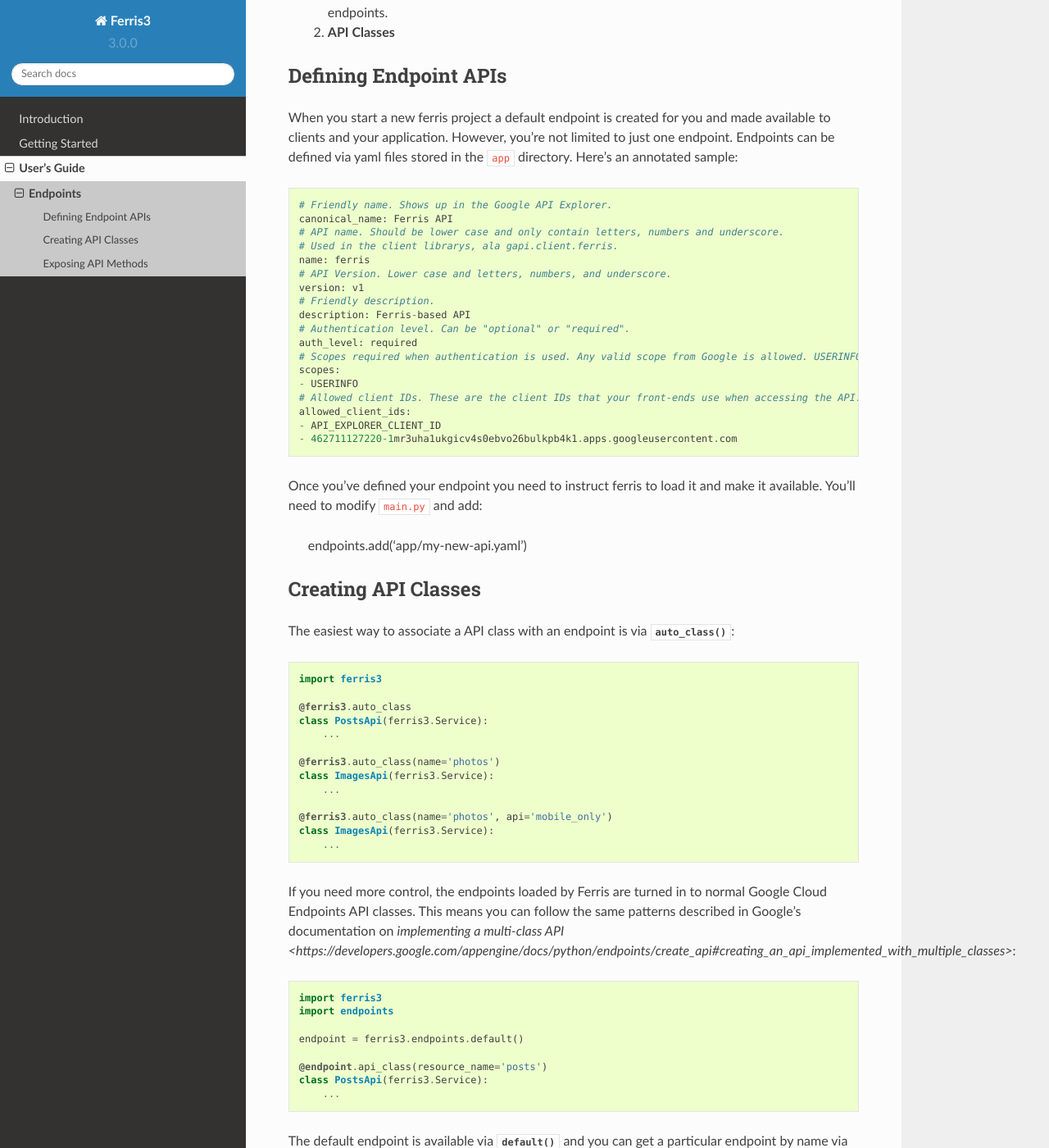
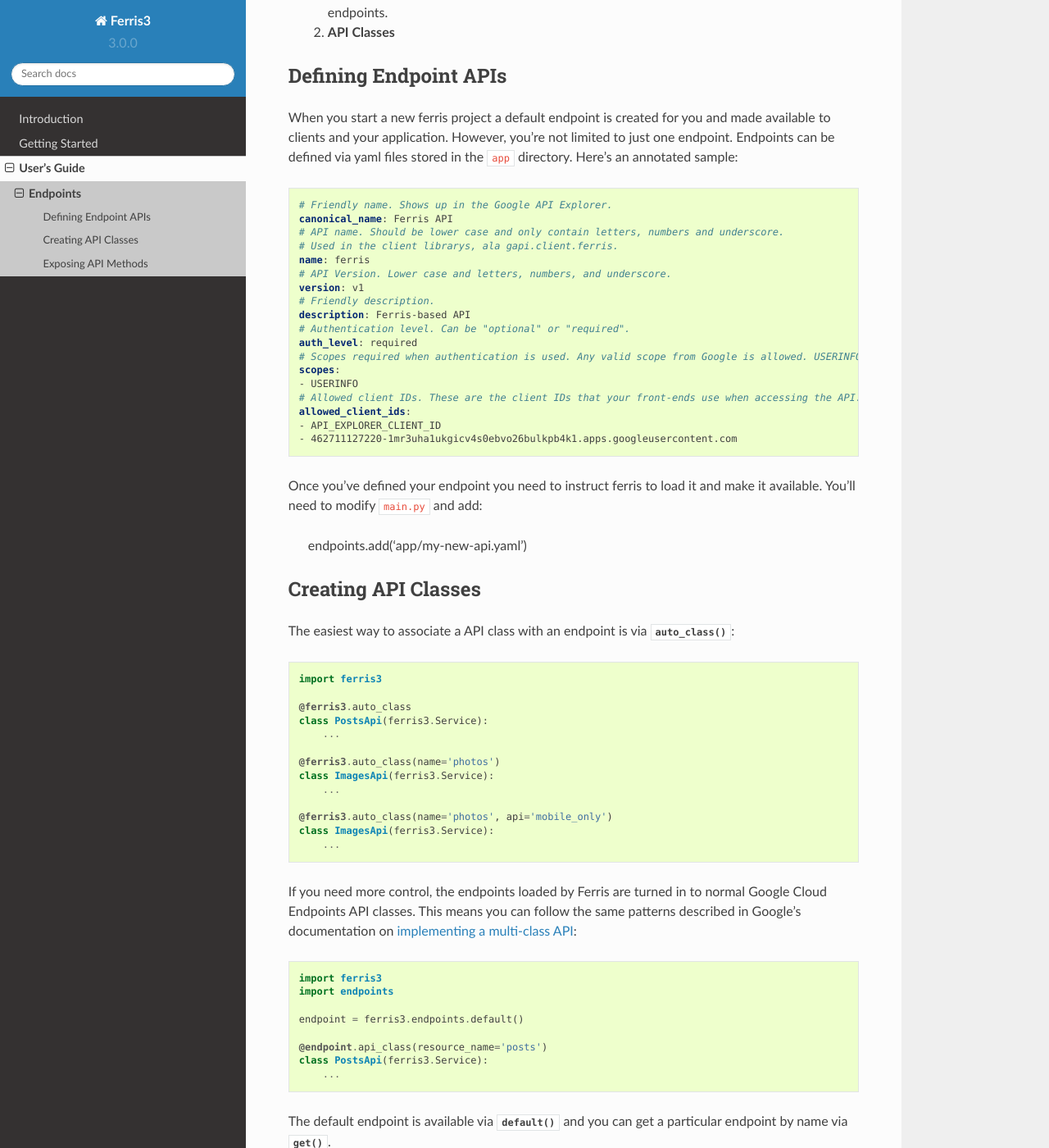
Before and after one commit to yowmamasita/ferris3, a Sphinx documentation site: the page built from docs/users_guide/endpoints.rst, in a window 1280 px wide and 1400 px high, scrolled down 324 px. Shown: the whole window at 82% size. Built offline with Sphinx 7.4.7 and the Read the Docs theme 2.0.0, drawn with Linux system fonts in a browser that asks for light colours; pages that are not in the unit, such as notebooks, are missing from menus.

Commit message:
Fixing some formatting

```diff
--- a/docs/users_guide/endpoints.rst
+++ b/docs/users_guide/endpoints.rst
@@ -62,7 +64,7 @@
     class ImagesApi(ferris3.Service):
         ...
 
-If you need more control, the endpoints loaded by Ferris are turned in to normal Google Cloud Endpoints API classes. This means you can follow the same patterns described in Google's documentation on `implementing a multi-class API <https://developers.google.com/appengine/docs/python/endpoints/create_api#creating_an_api_implemented_with_multiple_classes>`::
+If you need more control, the endpoints loaded by Ferris are turned in to normal Google Cloud Endpoints API classes. This means you can follow the same patterns described in Google's documentation on `implementing a multi-class API <https://developers.google.com/appengine/docs/python/endpoints/create_api#creating_an_api_implemented_with_multiple_classes>`_::
 
     import ferris3
     import endpoints
```
Also changed, not shown: other parts of docs/users_guide/endpoints.rst (+3 -1 lines).
